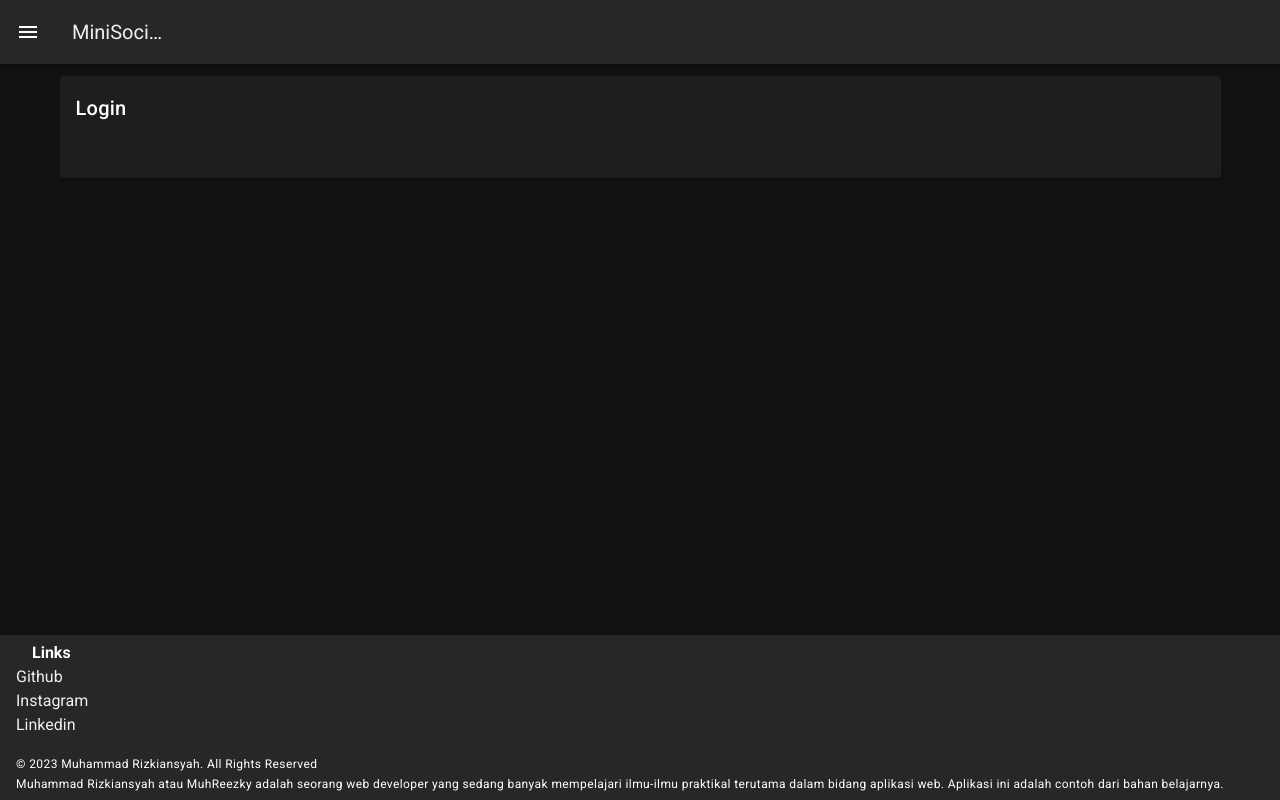
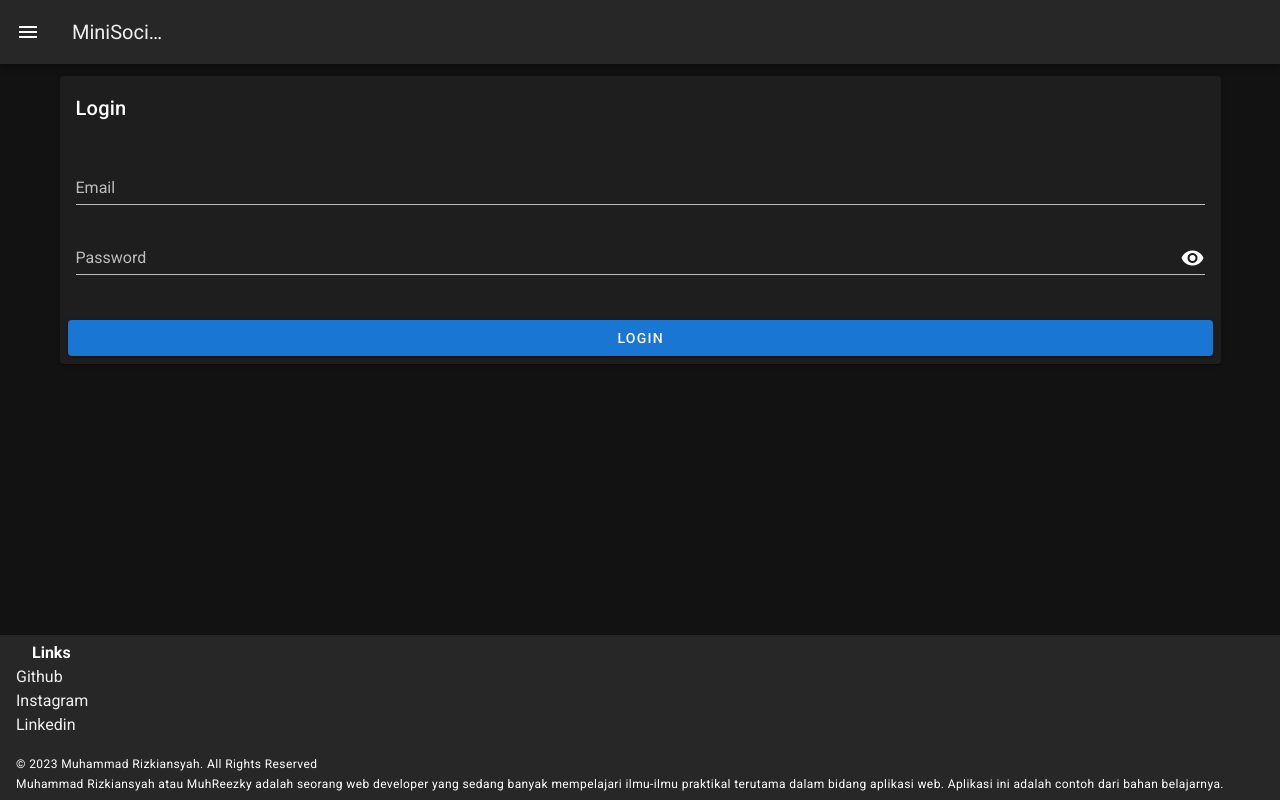
Before and after one commit to muhreezky/nuxt-minisocial, a Nuxt app: page /login in a window 1280 px wide. Built offline with nearby package versions, Linux system fonts and the light colour scheme.

Commit message:
feat: Login Page

```diff
--- a/pages/login.vue
+++ b/pages/login.vue
@@ -3,11 +3,27 @@
     <v-card-title>
       Login
     </v-card-title>
-    <v-card-text>
-      <form @submit.prevent="false">
-        <v-input />
-      </form>
-    </v-card-text>
+    <form @submit.prevent="false">
+      <v-card-text>
+        <v-text-field
+          name="email"
+          type="email"
+          label="Email"
+          placeholder="Masukkan alamat e-mail terdaftar"
+          required
+        />
+        <pass-input
+          name="password"
+          label="Password"
+          placeholder="Masukkan password akun anda"
+        />
+      </v-card-text>
+      <v-card-actions>
+        <v-btn block color="primary">
+          Login
+        </v-btn>
+      </v-card-actions>
+    </form>
   </v-card>
 </template>
 
```
